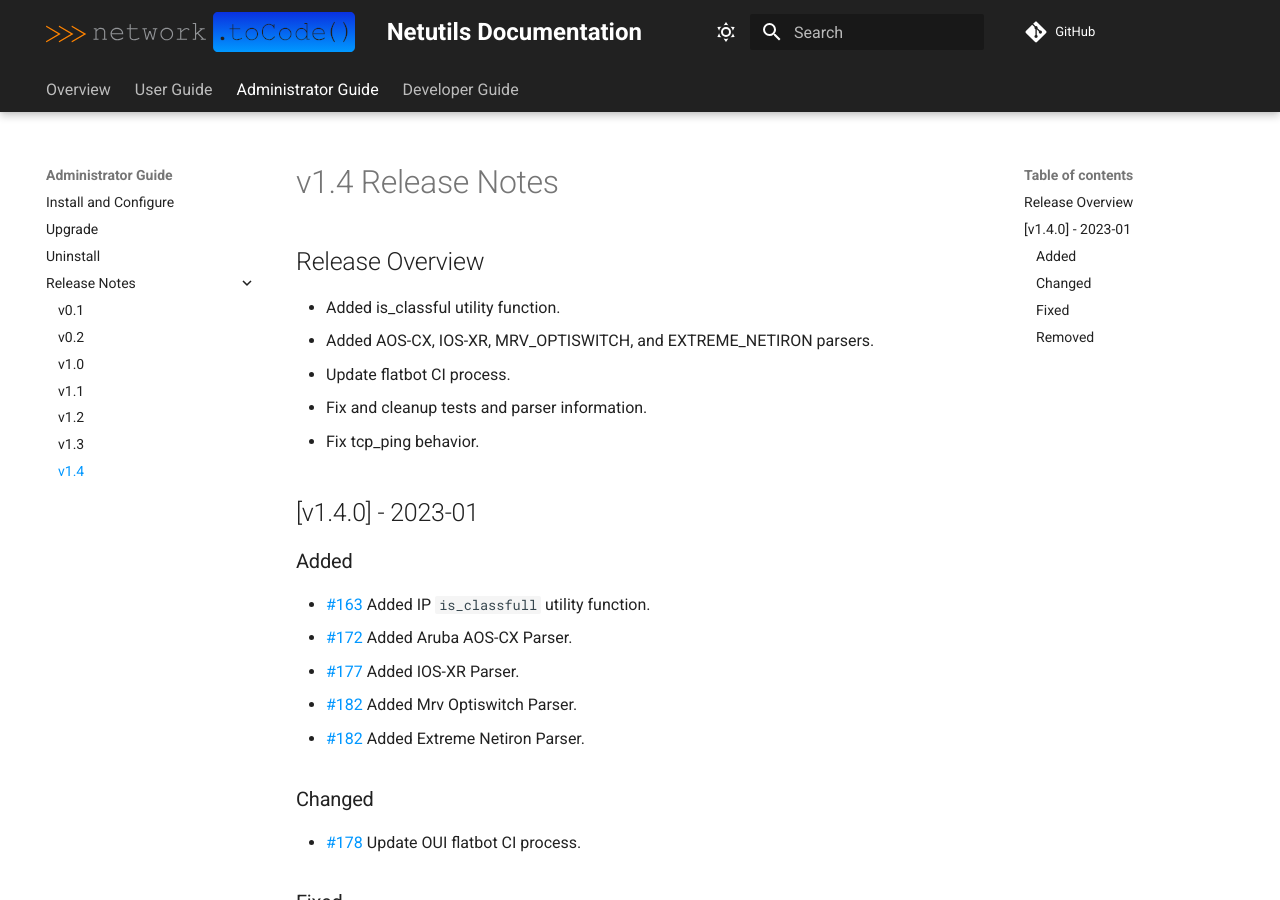
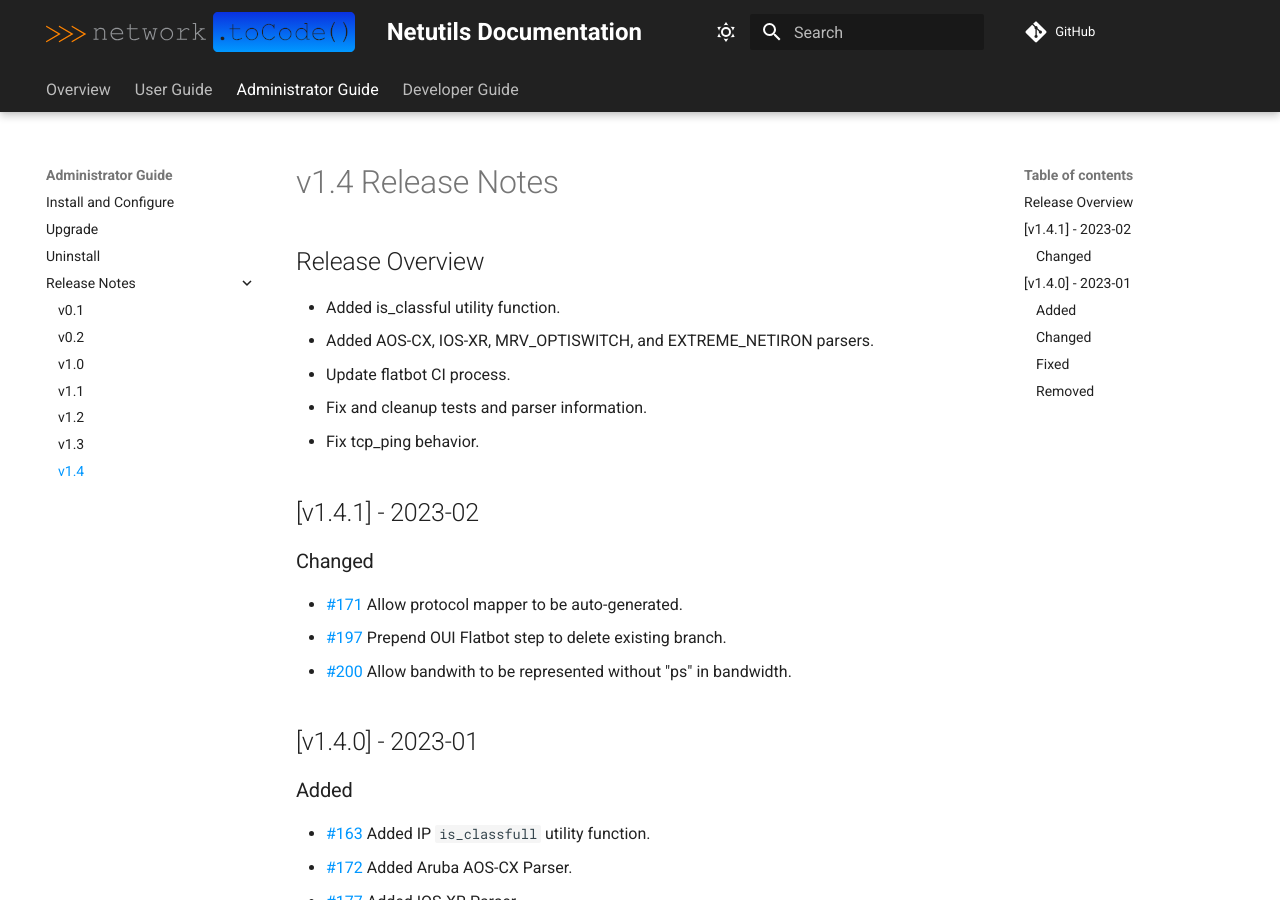
Before and after one commit to networktocode/netutils, an MkDocs documentation site: the page built from docs/admin/release_notes/version_1.4.md, in a window 1280 px wide and 900 px high. Built offline with MkDocs 1.6.1 and Material for MkDocs 9.7.7, drawn with Linux system fonts in a browser that asks for light colours; comment, search, counter and statistics services are not loaded.

Commit message:
Prep for 1.4.1

```diff
--- a/docs/admin/release_notes/version_1.4.md
+++ b/docs/admin/release_notes/version_1.4.md
@@ -7,6 +7,14 @@
 - Update flatbot CI process.
 - Fix and cleanup tests and parser information.
 - Fix tcp_ping behavior.
+
+## [v1.4.1] - 2023-02
+
+### Changed
+
+- [#171](https://github.com/networktocode/netutils/pull/171) Allow protocol mapper to be auto-generated.
+- [#197](https://github.com/networktocode/netutils/pull/197) Prepend OUI Flatbot step to delete existing branch.
+- [#200](https://github.com/networktocode/netutils/pull/200) Allow bandwith to be represented without "ps" in bandwidth.
 
 ## [v1.4.0] - 2023-01
 
--- a/pyproject.toml
+++ b/pyproject.toml
@@ -1,6 +1,6 @@
 [tool.poetry]
 name = "netutils"
-version = "1.4.0"
+version = "1.4.1"
 description = "Common helper functions useful in network automation."
 authors = ["Network to Code, LLC <opensource@networktocode.com>"]
 license = "Apache-2.0"
```
